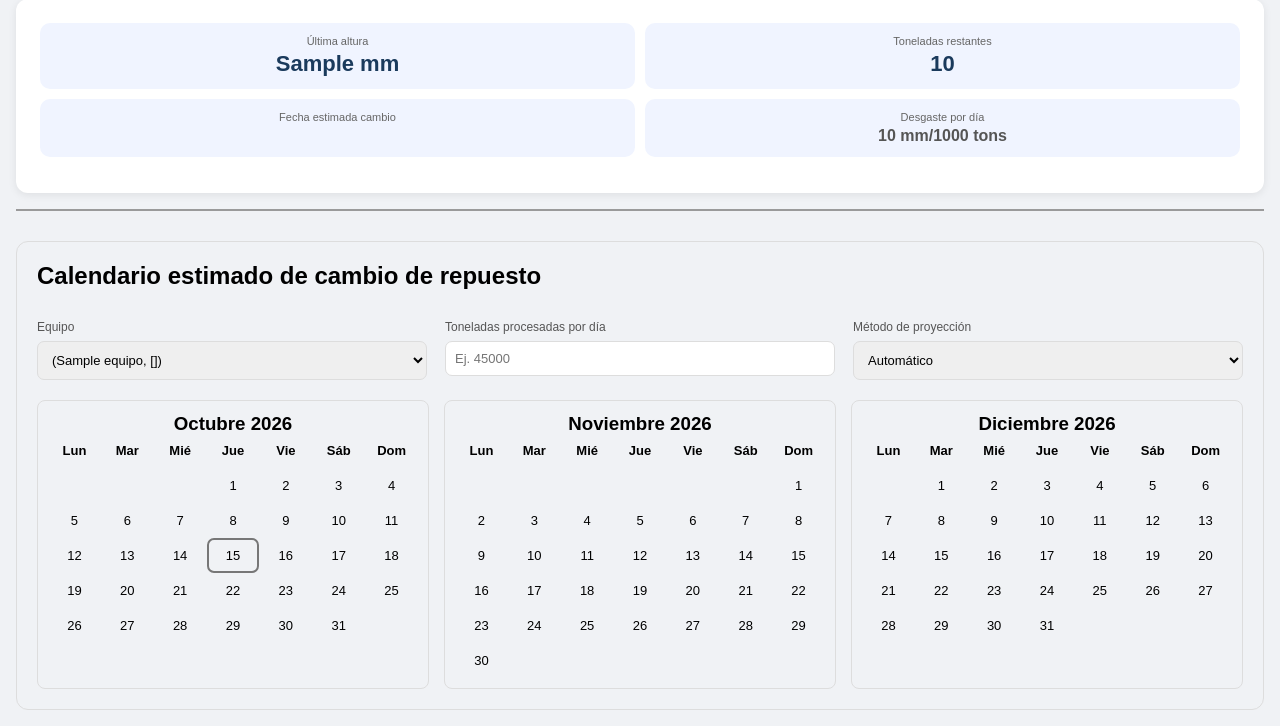
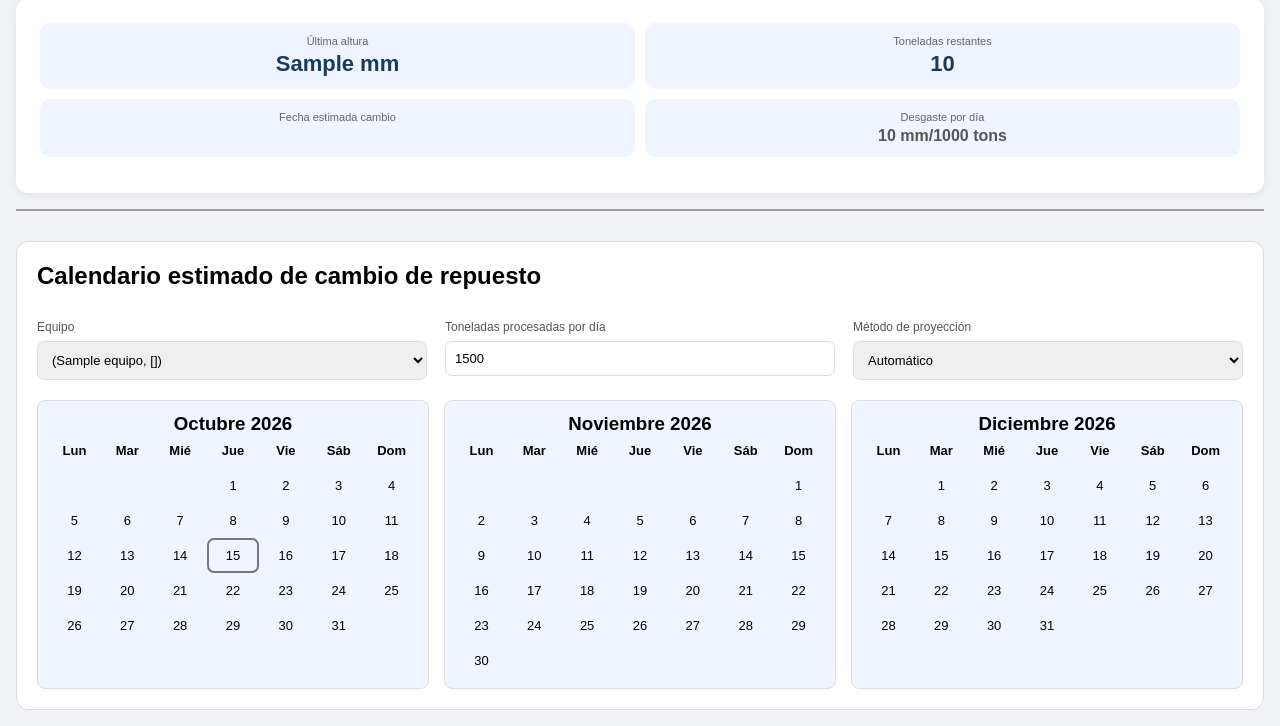
Before and after one commit to asistenciametsofs/protocolo-app, a Flask app: template templates/chinalco_graf_BR.html in a window 1280 px wide. Shown: the part 615-1341 px from the top of the page. Run offline with Flask 3, Linux system fonts and the light colour scheme; the template is opened without the code that fills it: most values are stand-ins (such as "Sample title", 1, 10 or a date in 2020); some libraries are stand-ins or nearby versions.

Commit message:
Mejoras visuales

```diff
--- a/static/style.css
+++ b/static/style.css
@@ -4,6 +4,7 @@
     padding: 20px;
     border: 1px solid #ddd;
     border-radius: 12px;
+    background-color: white;
 }
 
 .calendario-controles {
@@ -45,6 +46,7 @@
     padding: 12px;
     border: 1px solid #ddd;
     border-radius: 8px;
+    background-color: #f0f4ff;
 }
 
 .mes-calendario h3 {
--- a/templates/chinalco_graf_BR.html
+++ b/templates/chinalco_graf_BR.html
@@ -78,7 +78,7 @@
 
                 <div>
                     <label for="tons-dia">Toneladas procesadas por día</label>
-                    <input type="number" id="tons-dia" min="1" step="1" placeholder="Ej. 45000">
+                    <input type="number" id="tons-dia" min="1" step="1" placeholder="Ej. 1500" value="1500">
                 </div>
 
                 <div>
```
